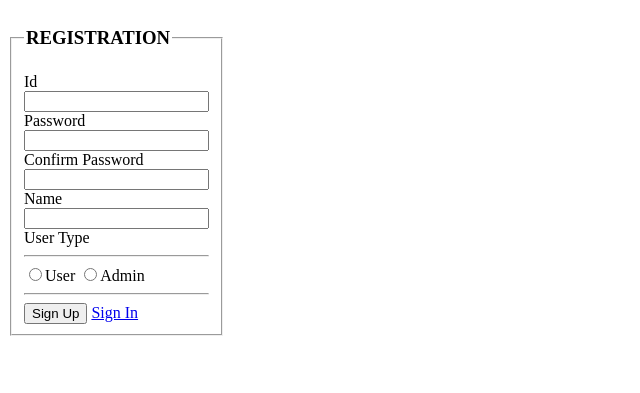
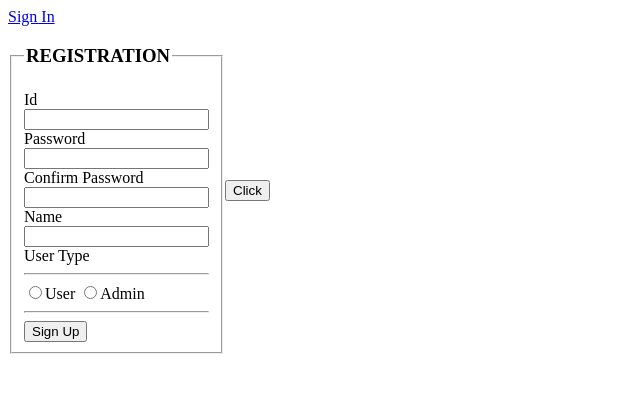
Before and after one commit to AnikaTabassum217/Learning-Web-Tec-Fall-20-21, a PHP site: page /Registration.php in a window 1280 px wide. Shown: the top 393 px of the page, without its empty margins (0-640 px from the left). Run offline with PHP 8.4, Linux system fonts and the light colour scheme.

Commit message:
Registration

```diff
--- a/Final_Lab Task_Ajax_4.1/Registration.php
+++ b/Final_Lab Task_Ajax_4.1/Registration.php
@@ -28,6 +28,7 @@
 					<input type="radio" />Admin
 					<hr/>
 					<input type="submit" value="Sign Up" onclick="ajax()">
+					<td><input type="button" name="button" value="Click" onclick="ajax()"></td>
 					<a href="login.html">Sign In</a>
 				</fieldset>
 			</td>
```
